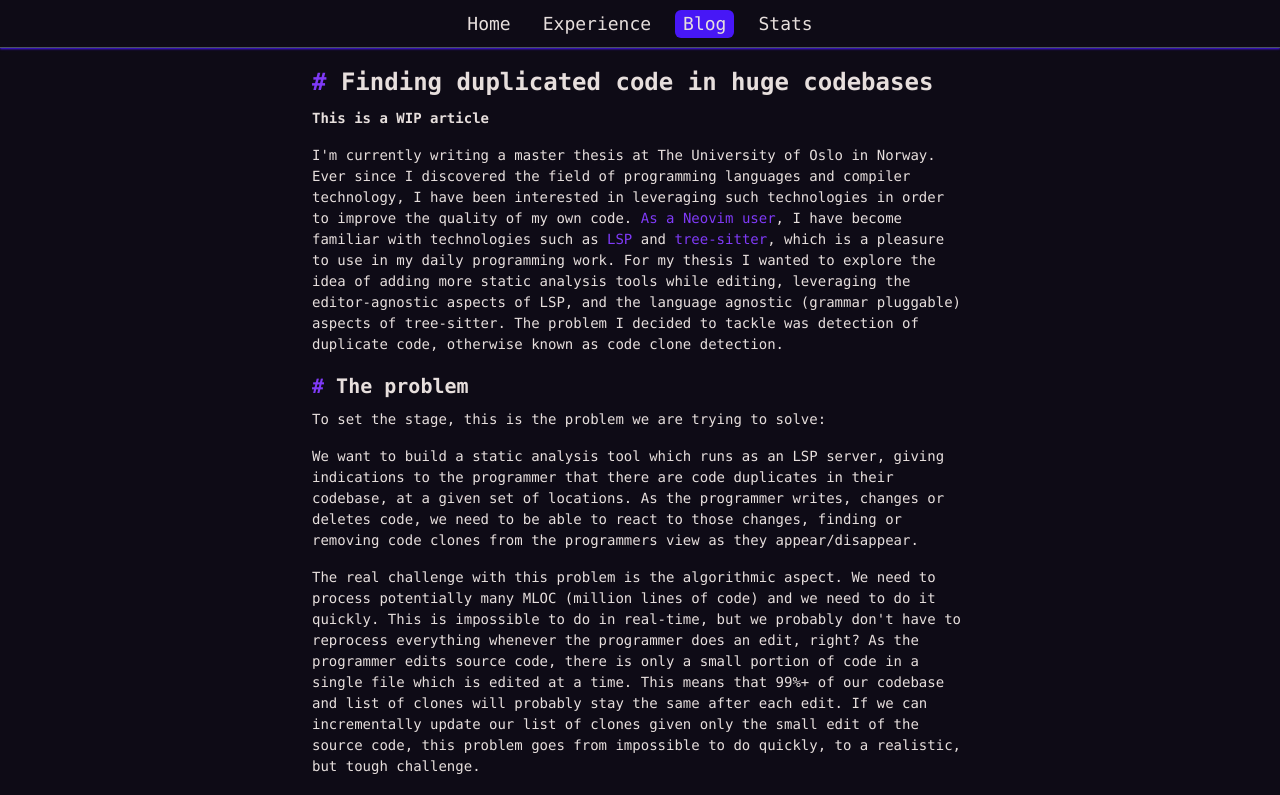
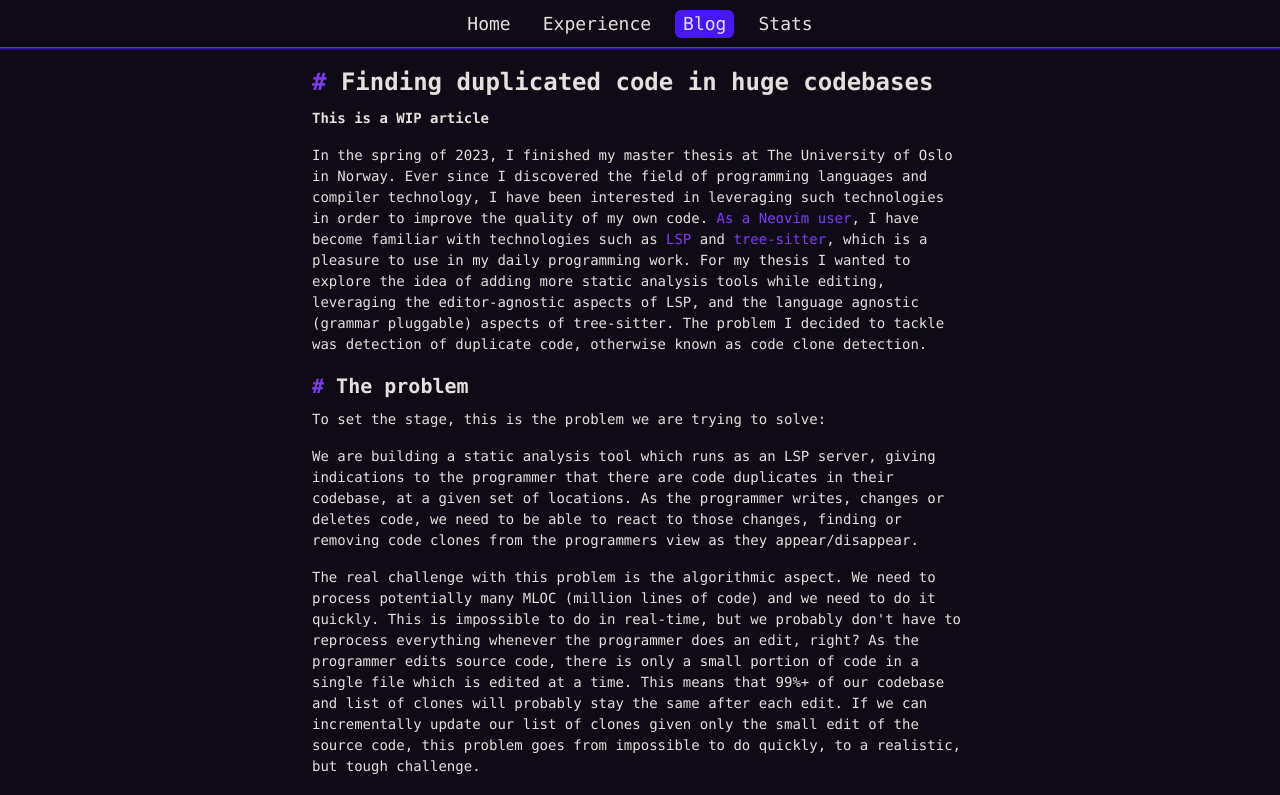
Before and after one commit to jakobkhansen/jakobhansen.dev, a Next.js app: page /blog/posts/masterthesis in a window 1280 px wide. Shown: the top 795 px of the page. Built offline with nearby package versions, Linux system fonts and the light colour scheme.

Commit message:
Master -> Mastered

```diff
--- a/experiences/uiobachelors.mdx
+++ b/experiences/uiobachelors.mdx
@@ -7,11 +7,10 @@ dateText: 2018 - 2021
 image: uio.svg
 ---
 
-
 ## Bachelor's degree at UiO
 
-I finished my bachelor's degree at UiO in 2021. During my bachelor's degree I took courses
-on topics such as:
+I finished my bachelor's degree at UiO in 2021. During my bachelor's degree I completed
+courses on topics such as:
 
 - Object-oriented programming
 - Advanced algorithms and datastructures
--- a/pages/blog/posts/masterthesis.mdx
+++ b/pages/blog/posts/masterthesis.mdx
@@ -1,6 +1,6 @@
 ---
 title: Finding duplicated code in huge codebases
-description: My master thesis solved the problem of finding duplicate code quickly in huge codebases
+description: My master thesis solved the problem of finding duplicate code quickly in your IDE
 date: 2022-10-13
 publish: true
 ---
@@ -11,22 +11,22 @@ import { PostLayout } from "../../../components/blog/PostLayout.tsx";
 
 **This is a WIP article**
 
-I'm currently writing a master thesis at The University of Oslo in Norway. Ever since I
-discovered the field of programming languages and compiler technology, I have been
-interested in leveraging such technologies in order to improve the quality of my own code.
-[As a Neovim user](/blog/posts/modernvim), I have become familiar with technologies such as
-[LSP](https://microsoft.github.io/language-server-protocol/) and
+In the spring of 2023, I finished my master thesis at The University of Oslo in Norway.
+Ever since I discovered the field of programming languages and compiler technology, I have
+been interested in leveraging such technologies in order to improve the quality of my own
+code. [As a Neovim user](/blog/posts/modernvim), I have become familiar with technologies
+such as [LSP](https://microsoft.github.io/language-server-protocol/) and
 [tree-sitter](https://tree-sitter.github.io/tree-sitter/), which is a pleasure to use in
-my daily programming work. For my thesis I wanted to explore the idea of adding more static
-analysis tools while editing, leveraging the editor-agnostic aspects of LSP, and the
-language agnostic (grammar pluggable) aspects of tree-sitter. The problem I decided to
+my daily programming work. For my thesis I wanted to explore the idea of adding more
+static analysis tools while editing, leveraging the editor-agnostic aspects of LSP, and
+the language agnostic (grammar pluggable) aspects of tree-sitter. The problem I decided to
 tackle was detection of duplicate code, otherwise known as code clone detection.
 
 ## The problem
 
 To set the stage, this is the problem we are trying to solve:
 
-We want to build a static analysis tool which runs as an LSP server, giving indications to
+We are building a static analysis tool which runs as an LSP server, giving indications to
 the programmer that there are code duplicates in their codebase, at a given set of
 locations. As the programmer writes, changes or deletes code, we need to be able to react to
 those changes, finding or removing code clones from the programmers view as they appear/disappear.
@@ -53,11 +53,11 @@ code (for example all methods). Therefore we need to pre-process our source-code
 
 ## Pre-processing timeline
 
-TODO
 - Parsing
 - Fingerprinting
 
 ## Memory optimizations
+
 - Fingerprint size compared to source-code size
 - Source-map
 - Keeping only open files and their AST's in memory
```
Also changed, not shown: experiences/uiomasters.mdx (+4 -5 lines), 2 other files (tests, documents, lock files or other folders).
